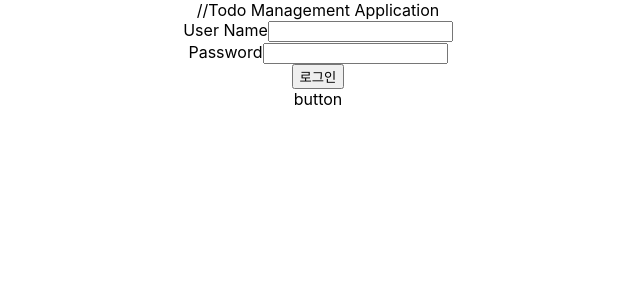
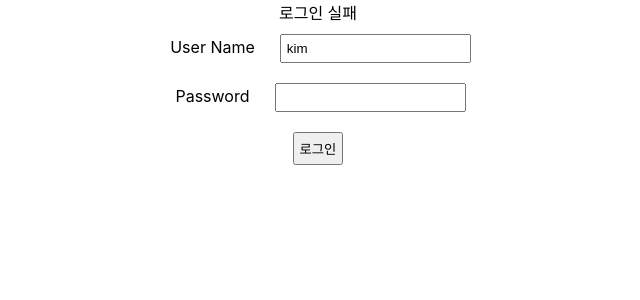
Before and after one commit to BoYoung00/todo-app, a React (Create React App) app: page / in a window 1280 px wide. Both pictures are taken after a click on the button "로그인". Shown: the top 300 px of the page, without its empty margins (322-962 px from the left). Built offline with nearby package versions, Linux system fonts and the light colour scheme.

Commit message:
24/01/04 리액트 공부, 로그인 기능, 라우팅

```diff
--- a/package.json
+++ b/package.json
@@ -8,6 +8,7 @@
     "@testing-library/user-event": "^13.5.0",
     "react": "^18.2.0",
     "react-dom": "^18.2.0",
+    "react-router-dom": "^6.21.1",
     "react-scripts": "5.0.1",
     "web-vitals": "^2.1.4"
   },
--- /dev/null
+++ b/src/components/todo/TodoApp.css
@@ -0,0 +1,4 @@
+label, input, button {
+    margin: 10px;
+    padding: 5px;
+}
--- a/src/components/todo/TodoApp.jsx
+++ b/src/components/todo/TodoApp.jsx
@@ -1,30 +1,64 @@
+import { useState } from 'react'
+import { BrowserRouter, Routes, Route, useNavigate } from 'react-router-dom'
+import './TodoApp.css'
+
 export default function TodoApp() {
     return (
         <div className="TodoApp">
-            //Todo Management Application
-            <LoginComponent />
-            {/* <WelcomeComponent /> */}
+            <BrowserRouter>
+                <Routes>
+                    <Route path='/' element={<LoginComponent />}></Route>
+                    <Route path='/login' element={<LoginComponent />}></Route>
+                    <Route path='/welcome' element={<WelcomeComponent />}></Route>
+                </Routes>
+            </BrowserRouter>
         </div>
     )
 }
 
 function LoginComponent() {
+    const [username, setUsername] = useState('kim')
+    const [password, setPassword] = useState('')
+    const [showSuccessMessage, setShowSuccessMessage] = useState(false)
+    const [showErrorMessage, setShowErrorMessage] = useState(false)
+    const navigate = useNavigate();
+
+    function handleUsernameChange(event) {
+        setUsername(event.target.value)
+    }
+
+    function handlePasswordChange(event) {
+        setPassword(event.target.value)
+    }
+
+    function handleSubmit() {
+        if(username === 'kim' && password === 'pw123') {
+            setShowSuccessMessage(true)
+            setShowErrorMessage(false)
+            navigate('/welcome')
+        } else {
+            setShowErrorMessage(true)
+            setShowSuccessMessage(false)
+        }
+    }
+
     return (
         <div className="Login">
+            {showSuccessMessage && <div className="successMessage">로그인 성공</div>}
+            {showErrorMessage && <div className="errorMessage">로그인 실패</div>}
             <div className="LoginForm">
                 <div>
                     <label>User Name</label>
-                    <input type="text" name="username" />
+                    <input type="text" name="username" value={username} onChange={handleUsernameChange}/>
                 </div>
                 <div>
                     <label>Password</label>
-                    <input type="text" name="password" />
+                    <input type="password" name="password" value={password} onChange={handlePasswordChange}/>
                 </div>
                 <div>
-                <button type="button" name="login">로그인</button>
+                <button type="button" name="login" onClick={handleSubmit}>로그인</button>
                 </div>
             </div>
-            button
         </div>
     )
 }
```
Also changed, not shown: 1 other file (tests, documents, lock files or other folders).
